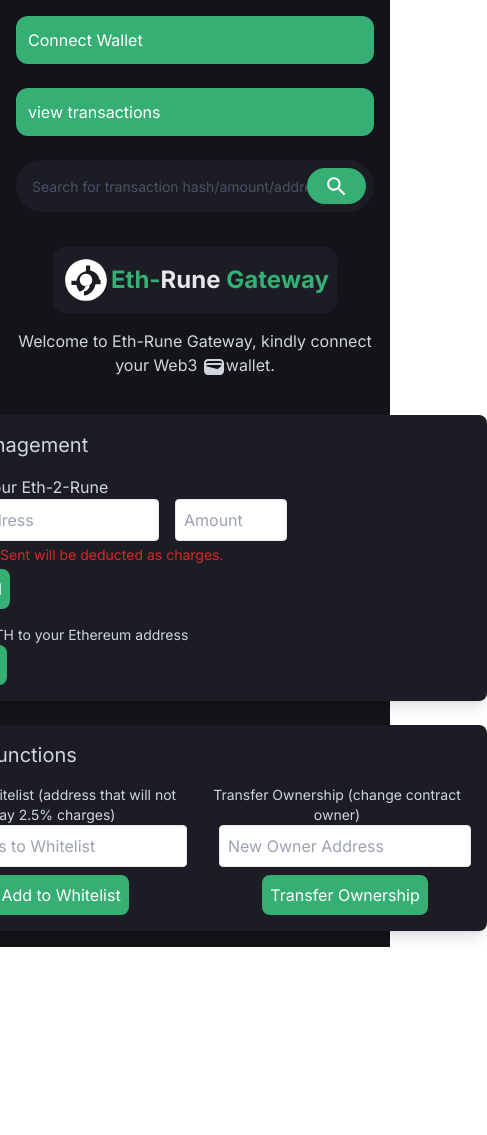
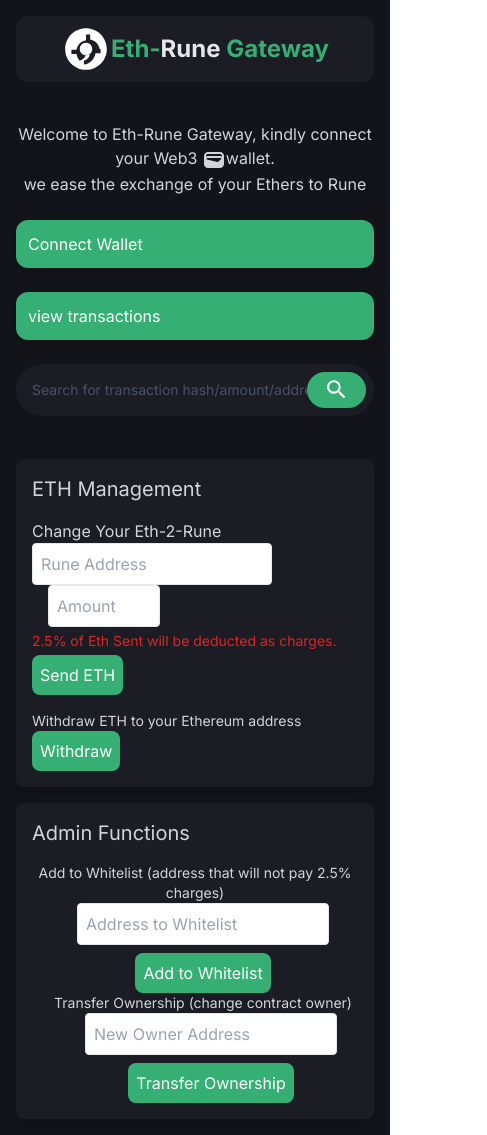
Before and after one commit to Jobex11/ethereumbridge, a Next.js app: page / in a window 390 px wide. Shown: the whole page, 487 px wide, since content can reach past the window. Before the commit the page ends 947 px from the top, so only its background shows below. Built offline with nearby package versions, Linux system fonts and the light colour scheme.

Commit message:
fixed withdraw.js error

```diff
--- a/app/Navbar.js
+++ b/app/Navbar.js
@@ -2,7 +2,9 @@
 import React from "react";
 import SearchIcon from "@mui/icons-material/Search";
 import ConnectWallet from "./components/ConnectWallet";
+import CryptoKingIcon from "./components/CryptoKingIcon";
 
+import WalletIcon from "@mui/icons-material/Wallet";
 const Navbar = ({ connectWallet, account }) => {
   return (
     <div className="flex md:flex-row flex-col-reverse justify-between mb-[35px] gap-6">
@@ -22,6 +24,23 @@ const Navbar = ({ connectWallet, account }) => {
       <div className="p-3 bg-[#35af74] text-white text-base rounded-xl shadow-md hover:bg-[#278256] focus:outline-none focus:ring-2 focus:ring-blue-500 focus:ring-opacity-75 transition ease-in-out duration-300 cursor-pointer">
         <ConnectWallet account={account} connectWallet={connectWallet} />
       </div>
+      {!account && (
+        <div className="md:hidden text-center mb-0 md:mb-4 text-gray-300">
+          <p>
+            Welcome to Eth-Rune Gateway, kindly connect your Web3 <WalletIcon />
+            wallet.
+          </p>
+          <p>we ease the exchange of your Ethers to Rune</p>
+        </div>
+      )}
+      <div className="md:hidden font-bold mb-4 flex items-center justify-center p-2 rounded-xl bg-[#1c1c24]">
+        <div className="h-[50px] w-[50px]">
+          <CryptoKingIcon />
+        </div>
+        <h3 className="text-2xl text-main">
+          Eth-<span className="text-gray-200">Rune</span> Gateway
+        </h3>
+      </div>
     </div>
   );
 };
--- a/app/components/WithdrawEth.js
+++ b/app/components/Withdraw.js
@@ -1,6 +1,6 @@
 import React from "react";
 
-const WithdrawETH = ({ web3, account, contract, onActionClick }) => {
+const Withdraw = ({ web3, account, contract, onActionClick }) => {
   const withdrawETH = async () => {
     if (!web3 || !account) {
       onActionClick(); // Show the modal if the wallet is not connected
@@ -28,7 +28,7 @@ const WithdrawETH = ({ web3, account, contract, onActionClick }) => {
   );
 };
 
-export default WithdrawETH;
+export default Withdraw;
 
 /*
 "use client";
--- a/app/page.js
+++ b/app/page.js
@@ -10,7 +10,7 @@ import TransferOwnership from "./components/TransferOwnership";
 import CryptoKingIcon from "./components/CryptoKingIcon";
 import WalletIcon from "@mui/icons-material/Wallet";
 import CurrencyExchangeIcon from "@mui/icons-material/CurrencyExchange";
-import WithdrawETH from "./components/WithdrawETH";
+import Withdraw from "./components/Withdraw";
 import WalletConnectModal from "./components/WalletConnectModal"; // Import modal
 
 export default function Home() {
@@ -88,7 +88,7 @@ export default function Home() {
       <Navbar connectWallet={connectWallet} account={account} />
 
       <div className="flex flex-col items-center text-gray-300">
-        <div className="font-bold mb-4 flex items-center justify-center p-2 rounded-xl bg-[#1c1c24]">
+        <div className="hidden md:flex font-bold mb-4 items-center justify-center p-2 rounded-xl bg-[#1c1c24]">
           <div className="h-[50px] w-[50px]">
             <CryptoKingIcon />
           </div>
@@ -98,14 +98,18 @@ export default function Home() {
         </div>
 
         {!account && (
-          <p className="text-center mb-4">
-            Welcome to Eth-Rune Gateway, kindly connect your Web3 <WalletIcon />
-            wallet.
-          </p>
+          <div className="hidden md:block text-center mb-4">
+            <p>
+              Welcome to Eth-Rune Gateway, kindly connect your Web3{" "}
+              <WalletIcon />
+              wallet.
+            </p>
+            <p>we ease the exchange of your Ethers to Rune</p>
+          </div>
         )}
 
         {account && (
-          <>
+          <div>
             <p>
               <WalletIcon /> Your Wallet Address: {account}
             </p>
@@ -113,11 +117,11 @@ export default function Home() {
               <CurrencyExchangeIcon />
               Test Eth Balance: {balance} ETH
             </p>
-          </>
+          </div>
         )}
 
-        <div className="mt-5">
-          <div className="p-4 rounded-lg shadow-lg bg-[#1c1c24]">
+        <div className="mt-2 md:mt-5">
+          <div className="mx-0 md:mx-0 p-4 rounded-lg shadow-lg bg-[#1c1c24]">
             <h3 className="text-xl mb-4">ETH Management</h3>
             <div className="flex flex-col justify-start items-start space-y-4">
               <LockETH
@@ -126,7 +130,7 @@ export default function Home() {
                 contract={contract}
                 onActionClick={handleActionClick}
               />
-              <WithdrawETH
+              <Withdraw
                 web3={web3}
                 account={account}
                 contract={contract}
@@ -135,9 +139,9 @@ export default function Home() {
             </div>
           </div>
 
-          <div className="mt-6 p-4  rounded-lg shadow-lg bg-[#1c1c24]">
+          <div className="mt-4 md:mt-6 p-4  rounded-lg shadow-lg bg-[#1c1c24]">
             <h3 className="text-xl mb-4">Admin Functions</h3>
-            <div className="flex space-x-4">
+            <div className="flex flex-col md:flex-row space-x-4">
               <WhitelistAddress
                 web3={web3}
                 account={account}
```
